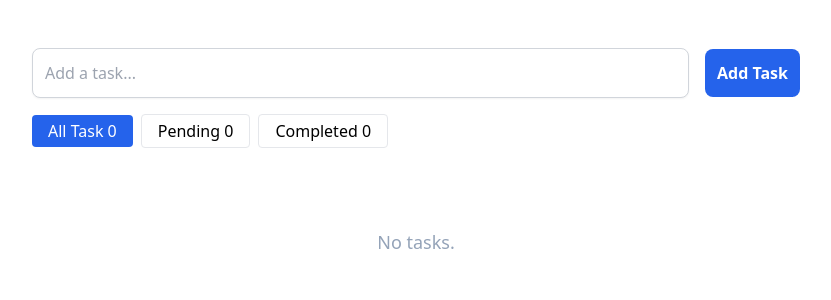
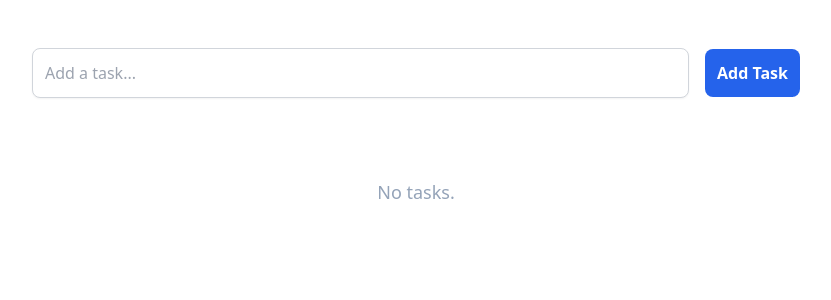
Before and after one commit to armanjes/react-todo-app, a React (Vite) app: page / in a window 1280 px wide. Shown: the top 300 px of the page, without its empty margins (224-1055 px from the left). Built offline with nearby package versions, Linux system fonts and the light colour scheme.

Commit message:
implementation/useReducer

```diff
--- a/src/App.jsx
+++ b/src/App.jsx
@@ -1,5 +1,17 @@
-import { useEffect, useState } from "react";
+import { useEffect, useReducer, useState } from "react";
 import { IconCircleCheck, IconEdit, IconTrash } from "@tabler/icons-react";
+
+// const getInitialTask = () => {
+//   const savedTask = localStorage.getItem("todo-task");
+//   if (!savedTask || savedTask === "undefined") return [];
+
+//   try {
+//     return JSON.parse(savedTask);
+//   } catch (e) {
+//     console.error("Invalid JSON in localStorage:", e);
+//     return [];
+//   }
+// };
 
 const getInitialTask = () => {
   const savedTask = localStorage.getItem("todo-task");
@@ -10,11 +22,30 @@ const capitalize = (title) => {
   return title.charAt(0).toUpperCase() + title.slice(1);
 };
 
+const taskReducer = (state, action) => {
+  const { type, payload } = action;
+  switch (type) {
+    case "add":
+      return [...state, { title: payload, completed: false, id: Date.now() }];
+    case "delete":
+      return state.filter((t) => t.id !== payload);
+    case "complete":
+      return state.map((t) =>
+        t.id === payload ? { ...t, completed: !t.completed } : t
+      );
+    case "edit":
+      return state.map((t) =>
+        t.id === payload.id ? { ...t, completed: !t.completed } : t
+      );
+    default:
+      return state;
+  }
+};
+
 const App = () => {
   const [input, setInput] = useState("");
-  const [task, setTask] = useState(getInitialTask());
-  const [editingId, setEditingId] = useState(null);
-  const [filter, setFilter] = useState("all");
+  const [editingID, setEditingID] = useState(null);
+  const [task, dispatch] = useReducer(taskReducer, getInitialTask);
 
   useEffect(() => {
     localStorage.setItem("todo-task", JSON.stringify(task));
@@ -24,55 +55,14 @@ const App = () => {
     e.preventDefault();
     if (!input.trim()) return;
 
-    if (editingId) {
-      setTask((prev) => {
-        return prev.map((item) =>
-          item.id === editingId ? { ...item, title: input } : item
-        );
-      });
-      setEditingId(null);
+    if (editingID) {
+      dispatch({ type: "edit", payload: { id: editingID, title: input } });
+      setEditingID(null);
     } else {
-      setTask([
-        ...task,
-        {
-          id: Date.now(),
-          completed: false,
-          title: input,
-        },
-      ]);
-    }
-    setInput("");
-  };
-
-  const deleteTask = (id) => {
-    setTask(task.filter((item) => item.id !== id));
-  };
-
-  const editTask = (id) => {
-    const itemToEdit = task.find((item) => item.id === id);
-
-    if (itemToEdit) {
-      setInput(itemToEdit.title);
-      setEditingId(id);
+      dispatch({ type: "add", payload: input });
+      setInput("");
     }
   };
-
-  const completeTask = (id) => {
-    setTask(
-      task.map((item) =>
-        item.id === id ? { ...item, completed: !item.completed } : item
-      )
-    );
-  };
-
-  const filteredTask = task.filter((item) => {
-    if (filter === "pending") return !item.completed;
-    if (filter === "completed") return item.completed;
-    return true;
-  });
-
-  const isActive = (type) =>
-    filter === type ? "bg-blue-600 text-white" : "border";
 
   return (
     <div className="w-[95%] md:w-[60%] my-12 mx-auto">
@@ -94,39 +84,18 @@ const App = () => {
         </form>
 
         <ul className="flex flex-col gap-4">
-          <div className="space-x-2">
-            <button
-              onClick={() => setFilter("all")}
-              className={`px-4 py-1 rounded ${isActive("all")}`}
-            >
-              All Task {task.length}
-            </button>
-            <button
-              onClick={() => setFilter("pending")}
-              className={`px-4 py-1 border rounded ${isActive("pending")}`}
-            >
-              Pending {task.filter((item) => !item.completed).length}
-            </button>
-            <button
-              onClick={() => setFilter("completed")}
-              className={`px-4 py-1 border rounded ${isActive("completed")}`}
-            >
-              Completed {task.filter((item) => item.completed).length}
-            </button>
-          </div>
-
           {/* render task */}
-          {!filteredTask.length ? (
+          {!task.length ? (
             <p className="mt-16 text-center text-slate-400 text-lg">
               No tasks.
             </p>
           ) : (
-            filteredTask.map((item) => {
+            task.map((item) => {
               return (
                 <li
                   key={item.id}
-                  className={`bg-white border rounded-lg p-4 shadow-sm ${
-                    item.completed ? "bg-green-200" : ""
+                  className={`border rounded-lg p-4 shadow-sm ${
+                    item.completed ? "bg-green-100" : "bg-white"
                   }`}
                 >
                   <h1
@@ -137,13 +106,26 @@ const App = () => {
                     {capitalize(item.title)}
                   </h1>
                   <div className="flex gap-3 mt-4 justify-end">
-                    <button onClick={() => deleteTask(item.id)}>
+                    <button
+                      onClick={() =>
+                        dispatch({ type: "delete", payload: item.id })
+                      }
+                    >
                       <IconTrash stroke={2} className="text-red-500" />
                     </button>
-                    <button onClick={() => editTask(item.id)}>
+                    <button
+                      onClick={() => {
+                        setInput(item.title);
+                        setEditingID(item.id);
+                      }}
+                    >
                       <IconEdit stroke={2} className="text-orange-500" />
                     </button>
-                    <button onClick={() => completeTask(item.id)}>
+                    <button
+                      onClick={() =>
+                        dispatch({ type: "complete", payload: item.id })
+                      }
+                    >
                       <IconCircleCheck stroke={2} className="text-green-600" />
                     </button>
                   </div>
@@ -157,6 +139,3 @@ const App = () => {
   );
 };
 export default App;
-
-// asynchronous nature of React's state updates
-// function execution context
```
